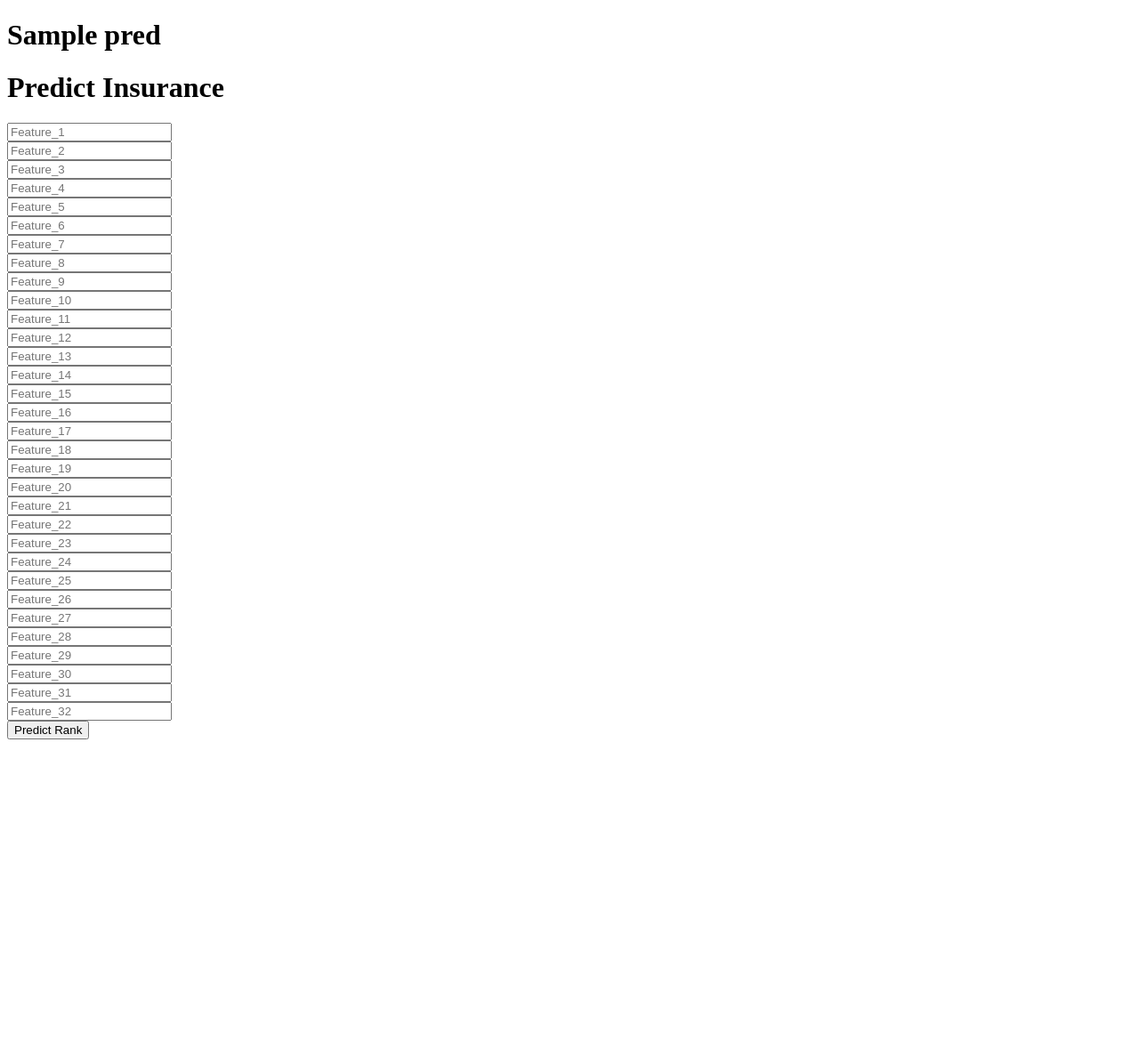
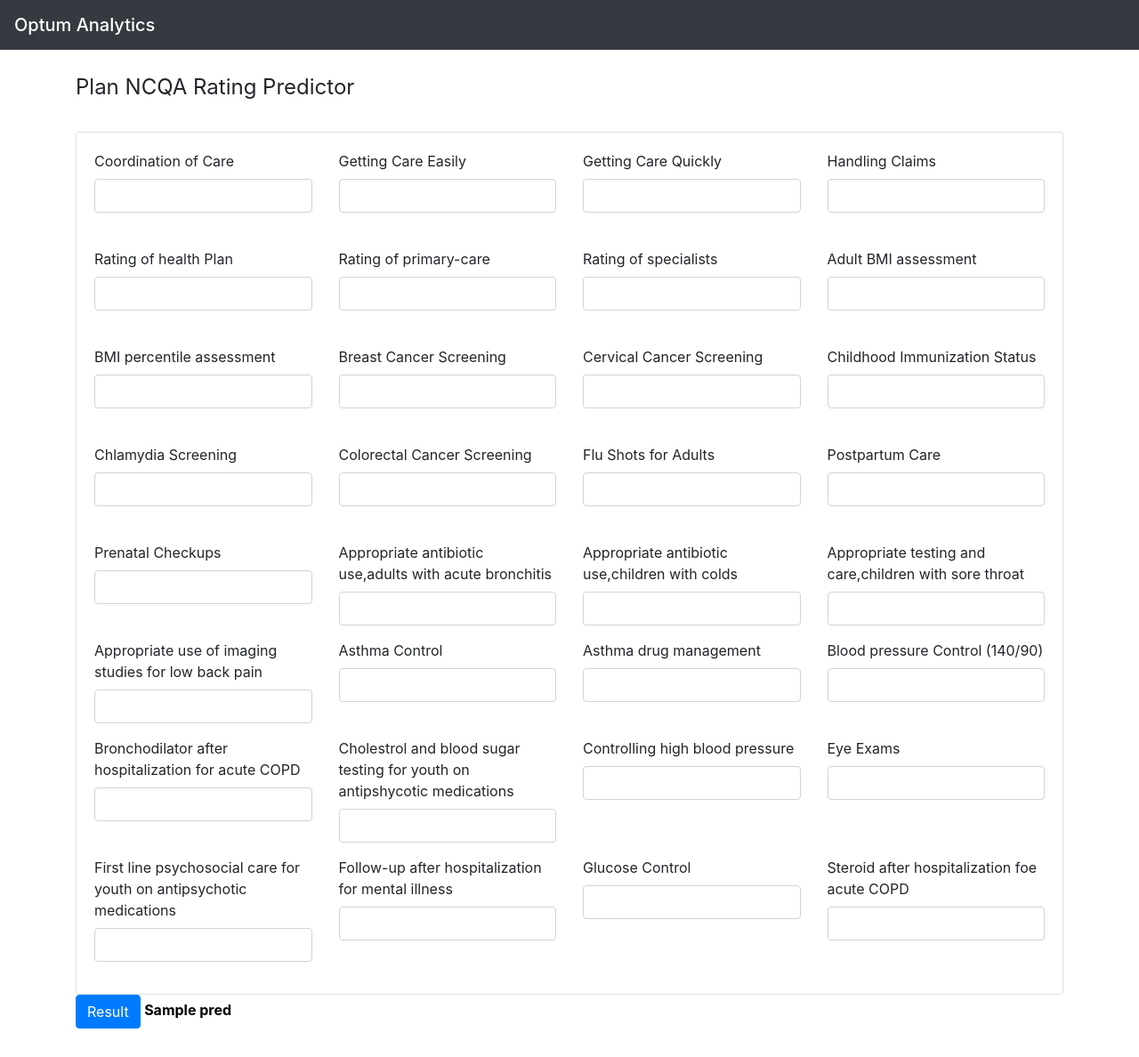
Before and after one commit to ArihantBarjatya/Flask_optum, a Flask app: template templates/home.html in a window 1280 px wide. Shown: the whole page at 89% size. Before the commit the page ends 831 px from the top, so only its background shows below. Run offline with Flask 2, Linux system fonts and the light colour scheme; the template is opened without the code that fills it: most values are stand-ins (such as "Sample title", 1, 10 or a date in 2020); parts of the project's set-up code (start-up, migrations or seed data) failed here and were passed over; some libraries are stand-ins or nearby versions.

Commit message:
Update home.html

```diff
--- a/templates/home.html
+++ b/templates/home.html
@@ -1,50 +1,185 @@
-<!DOCTYPE html>
-<html lang = "en">
-<head>
-    <meta charset = "UTF-8">
-    <meta name = "viewport" content = "width=device-width,initial-scale = 1.0">
-    <meta http-equiv = "X-UA-Compatible" content="ie=edge">
-    <h1>{{ pred }}</h1>
-</head>
+<html>
+	<head>
+	<!-- Bootstrap CSS -->
+		<link rel="stylesheet" href="https://stackpath.bootstrapcdn.com/bootstrap/4.5.2/css/bootstrap.min.css" integrity="sha384-JcKb8q3iqJ61gNV9KGb8thSsNjpSL0n8PARn9HuZOnIxN0hoP+VmmDGMN5t9UJ0Z" crossorigin="anonymous">
+		<script src="https://code.jquery.com/jquery-3.5.1.slim.min.js" integrity="sha384-DfXdz2htPH0lsSSs5nCTpuj/zy4C+OGpamoFVy38MVBnE+IbbVYUew+OrCXaRkfj" crossorigin="anonymous"></script>
+		<script src="https://cdn.jsdelivr.net/npm/popper.js@1.16.1/dist/umd/popper.min.js" integrity="sha384-9/reFTGAW83EW2RDu2S0VKaIzap3H66lZH81PoYlFhbGU+6BZp6G7niu735Sk7lN" crossorigin="anonymous"></script>
+		<script src="https://stackpath.bootstrapcdn.com/bootstrap/4.5.2/js/bootstrap.min.js" integrity="sha384-B4gt1jrGC7Jh4AgTPSdUtOBvfO8shuf57BaghqFfPlYxofvL8/KUEfYiJOMMV+rV" crossorigin="anonymous"></script>
+		<title>Optum Plan Rank Predictor</title>
+	</head>
+	<body>
+	<!-- Java Script -->
+		<script src="https://code.jquery.com/jquery-3.5.1.slim.min.js" integrity="sha384-DfXdz2htPH0lsSSs5nCTpuj/zy4C+OGpamoFVy38MVBnE+IbbVYUew+OrCXaRkfj" crossorigin="anonymous"></script>
+		<script src="https://cdn.jsdelivr.net/npm/popper.js@1.16.1/dist/umd/popper.min.js" integrity="sha384-9/reFTGAW83EW2RDu2S0VKaIzap3H66lZH81PoYlFhbGU+6BZp6G7niu735Sk7lN" crossorigin="anonymous"></script>
+		<script src="https://stackpath.bootstrapcdn.com/bootstrap/4.5.2/js/bootstrap.min.js" integrity="sha384-B4gt1jrGC7Jh4AgTPSdUtOBvfO8shuf57BaghqFfPlYxofvL8/KUEfYiJOMMV+rV" crossorigin="anonymous"></script>
 
-<body>
-    <div class = "login">
-        <h1>Predict Insurance</h1>
-        <form action = '/predict' method = "POST">
-            <input type = "text" name = "1" placeholder = "Feature_1" required = "required" /><br>
-            <input type = "text" name = "2" placeholder = "Feature_2" required = "required" /><br>
-            <input type = "text" name = "3" placeholder = "Feature_3" required = "required" /><br>
-            <input type = "text" name = "4" placeholder = "Feature_4" required = "required" /><br>
-            <input type = "text" name = "5" placeholder = "Feature_5" required = "required" /><br>
-            <input type = "text" name = "6" placeholder = "Feature_6" required = "required" /><br>
-            <input type = "text" name = "7" placeholder = "Feature_7" required = "required" /><br>
-            <input type = "text" name = "8" placeholder = "Feature_8" required = "required" /><br>
-            <input type = "text" name = "9" placeholder = "Feature_9" required = "required" /><br>
-            <input type = "text" name = "10" placeholder = "Feature_10" required = "required" /><br>
-            <input type = "text" name = "11" placeholder = "Feature_11" required = "required" /><br>
-            <input type = "text" name = "12" placeholder = "Feature_12" required = "required" /><br>
-            <input type = "text" name = "13" placeholder = "Feature_13" required = "required" /><br>
-            <input type = "text" name = "14" placeholder = "Feature_14" required = "required" /><br>
-            <input type = "text" name = "15" placeholder = "Feature_15" required = "required" /><br>
-            <input type = "text" name = "16" placeholder = "Feature_16" required = "required" /><br>
-            <input type = "text" name = "17" placeholder = "Feature_17" required = "required" /><br>
-            <input type = "text" name = "18" placeholder = "Feature_18" required = "required" /><br>
-            <input type = "text" name = "19" placeholder = "Feature_19" required = "required" /><br>
-            <input type = "text" name = "20" placeholder = "Feature_20" required = "required" /><br>
-            <input type = "text" name = "21" placeholder = "Feature_21" required = "required" /><br>
-            <input type = "text" name = "22" placeholder = "Feature_22" required = "required" /><br>
-            <input type = "text" name = "23" placeholder = "Feature_23" required = "required" /><br>
-            <input type = "text" name = "24" placeholder = "Feature_24" required = "required" /><br>
-            <input type = "text" name = "25" placeholder = "Feature_25" required = "required" /><br>
-            <input type = "text" name = "26" placeholder = "Feature_26" required = "required" /><br>
-            <input type = "text" name = "27" placeholder = "Feature_27" required = "required" /><br>
-            <input type = "text" name = "28" placeholder = "Feature_28" required = "required" /><br>
-            <input type = "text" name = "29" placeholder = "Feature_29" required = "required" /><br>
-            <input type = "text" name = "30" placeholder = "Feature_30" required = "required" /><br>
-            <input type = "text" name = "31" placeholder = "Feature_31" required = "required" /><br>
-            <input type = "text" name = "32" placeholder = "Feature_32" required = "required" /><br>
-            <button type = "submit" class = "btn btn-primary btn-block btn-large">Predict Rank</button>
-        </form>
-    </div>
-</body>
+
+		<!-- Navbar-->
+		<nav class="navbar navbar-dark bg-dark">
+			<span class="navbar-brand mb-0 h1">Optum Analytics</span>
+		</nav>
+		<div class="container">
+			<br>
+			<!--Form-->
+			<form action = "/predict" method ="POST" >
+				<fieldset>
+				<legend>Plan NCQA Rating Predictor</legend><br>
+				  <div class="card card-body" >
+					  <div class="form-group  row">
+						<div class="col-sm-3">
+							<label for="cs_1">Coordination of Care</label>
+							<input type="text" class="form-control" id="cs_1" name="Coordination of Care" required>
+						</div>
+                        <div class="col-sm-3">
+							<label for="cs_2">Getting Care Easily</label>
+							<input type="text" class="form-control" id="cs_2" name="Getting Care Easily" required>
+						</div>
+                        <div class="col-sm-3">
+							<label for="cs_3">Getting Care Quickly</label>
+							<input type="text" class="form-control" id="cs_3" name="Getting Care Quickly" required>
+						</div>
+						<div class="col-sm-3">
+							<label for="cs_4">Handling Claims</label>
+							<input type="text" class="form-control" id="cs_4" name="Handling Claims" required>
+						</div>
+					  </div>
+                      <br>
+					  <div class="form-group  row">
+						  <div class="col-sm">
+							<label for="cs_5">Rating of health Plan</label>
+							<input type="text" class="form-control" id="cs_5" name="Rating of health plan" required>
+                          </div>
+						  <div class="col-sm">
+							<label for="trestbps">Rating of primary-care</label>
+							<input type="text" class="form-control" id="trestbps" name="Rating of primary-care"  required>
+						  </div>
+						  <div class="col-sm">
+							<label for="chol">Rating of specialists</label>
+							<input type="text" class="form-control" id="chol" name="Rating of specialists" required>
+						  </div>
+						  <div class="col-sm">
+							<label for="fbs">Adult BMI assessment</label>
+							<input type="text" class="form-control" id="fbs" name="Adult BMI assessment" required>
+						</div>
+					  </div>
+					  <br>
+					  <div class="form-group  row">
+						  <div class="col-sm">
+							<label for="cs_6">BMI percentile assessment</label>
+							<input type="text" class="form-control" id="cs_6" name="BMI percentile assessment" required>
+                          </div>
+						  <div class="col-sm">
+							<label for="cs_7">Breast Cancer Screening</label>
+							<input type="text" class="form-control" id="cs_7" name="Breast Cancer Screening"  required>
+						  </div>
+						  <div class="col-sm">
+							<label for="err1">Cervical Cancer Screening</label>
+							<input type="text" class="form-control" id="err1" name="Cervical Cancer Screening" required>
+                          </div>
+						  <div class="col-sm">
+							<label for="err2">Childhood Immunization Status</label>
+							<input type="text" class="form-control" id="err2" name="Childhood Immunization Status"  required>
+						  </div>
+					  </div>
+                      <br>
+                      <div class="form-group  row">
+						  <div class="col-sm">
+							<label for="cs_10">Chlamydia Screening</label>
+							<input type="text" class="form-control" id="cs_10" name="Chlamydia Screening" required>
+                          </div>
+						  <div class="col-sm">
+							<label for="cs_11">Colorectal Cancer Screening</label>
+							<input type="text" class="form-control" id="cs_11" name="Colorectal Cancer Screening"  required>
+						  </div>
+						  <div class="col-sm">
+							<label for="cs_12">Flu Shots for Adults</label>
+							<input type="text" class="form-control" id="cs_12" name="Flu Shots for Adults" required>
+						  </div>
+						  <div class="col-sm">
+							<label for="cs_13">Postpartum Care</label>
+							<input type="text" class="form-control" id="cs_13" name="Postpartum Care" required>
+						  </div>
+					  </div>
+					  <br>
+                      <div class="form-group  row">
+						  <div class="col-sm">
+							<label for="cs_14">Prenatal Checkups</label>
+							<input type="text" class="form-control" id="cs_14" name="Prenatal Checkups" required>
+                          </div>
+						  <div class="col-sm">
+							<label for="cs_15">Appropriate antibiotic use,adults with acute bronchitis</label>
+							<input type="text" class="form-control" id="cs_15" name="Appropriate antibiotic use,adults with acute bronchitis"  required>
+						  </div>
+						  <div class="col-sm">
+							<label for="cs_16">Appropriate antibiotic use,children with colds</label>
+							<input type="text" class="form-control" id="cs_16" name="Appropriate antibiotic use,children with colds" required>
+						  </div>
+						  <div class="col-sm">
+							<label for="cs_17">Appropriate testing and care,children with sore throat</label>
+							<input type="text" class="form-control" id="cs_17" name="Appropriate testing and care,children with sore throat" required>
+						  </div>
+					  </div>
+                      <div class="form-group  row">
+						  <div class="col-sm">
+							<label for="cs_18">Appropriate use of imaging studies for low back pain</label>
+							<input type="text" class="form-control" id="cs_18" name="Appropriate use of imaging studies for low back pain" required>
+                          </div>
+						  <div class="col-sm">
+							<label for="cs_19">Asthma Control</label>
+							<input type="text" class="form-control" id="cs_19" name="Asthma Control"  required>
+						  </div>
+						  <div class="col-sm">
+							<label for="cs_20">Asthma drug management</label>
+							<input type="text" class="form-control" id="cs_20" name="Asthma drug management" required>
+						  </div>
+						  <div class="col-sm">
+							<label for="cs_21">Blood pressure Control (140/90)</label>
+							<input type="text" class="form-control" id="cs_21" name="Blood pressure Control (140/90)" required>
+						  </div>
+					  </div>
+                      <div class="form-group  row">
+						  <div class="col-sm">
+							<label for="cs_22">Bronchodilator after hospitalization for acute COPD</label>
+							<input type="text" class="form-control" id="cs_22" name="Bronchodilator after hospitalization for acute COPD" required>
+                          </div>
+						  <div class="col-sm">
+							<label for="cs_23">Cholestrol and blood sugar testing for youth on antipshycotic medications</label>
+							<input type="text" class="form-control" id="cs_23" name="Cholestrol and blood sugar testing for youth on antipshycotic medications"  required>
+						  </div>
+						  <div class="col-sm">
+							<label for="cs_24">Controlling high blood pressure</label>
+							<input type="text" class="form-control" id="cs_24" name="Controlling high blood pressure" required>
+						  </div>
+						  <div class="col-sm">
+							<label for="cs_25">Eye Exams</label>
+							<input type="text" class="form-control" id="cs_25" name="Eye Exams" required>
+						  </div>
+					  </div>
+                      <div class="form-group  row">
+						  <div class="col-sm">
+							<label for="cs_26">First line psychosocial care for youth on antipsychotic medications</label>
+							<input type="text" class="form-control" id="cs_26" name="First line psychosocial care for youth on antipsychotic medications" required>
+                          </div>
+						  <div class="col-sm">
+							<label for="cs_27">Follow-up after hospitalization for mental illness</label>
+							<input type="text" class="form-control" id="cs_27" name="Follow-up after hospitalization for mental illness"  required>
+						  </div>
+						  <div class="col-sm">
+							<label for="cs_28">Glucose Control</label>
+							<input type="text" class="form-control" id="cs_28" name="Glucose Control" required>
+						  </div>
+						  <div class="col-sm">
+							<label for="cs_29">Steroid after hospitalization foe acute COPD</label>
+							<input type="text" class="form-control" id="cs_29" name="Steroid after hospitalization foe acute COPD" required>
+						  </div>
+					  </div>
+				  </div>
+					  <div class="form-group">
+						<input class="btn btn-primary" type="submit" value="Result">
+					    <strong style="color:black">{{pred}}</strong>
+                      </div>
+			 </fieldset>
+			</form>
+		</div>
+	</body>
 </html>
```
